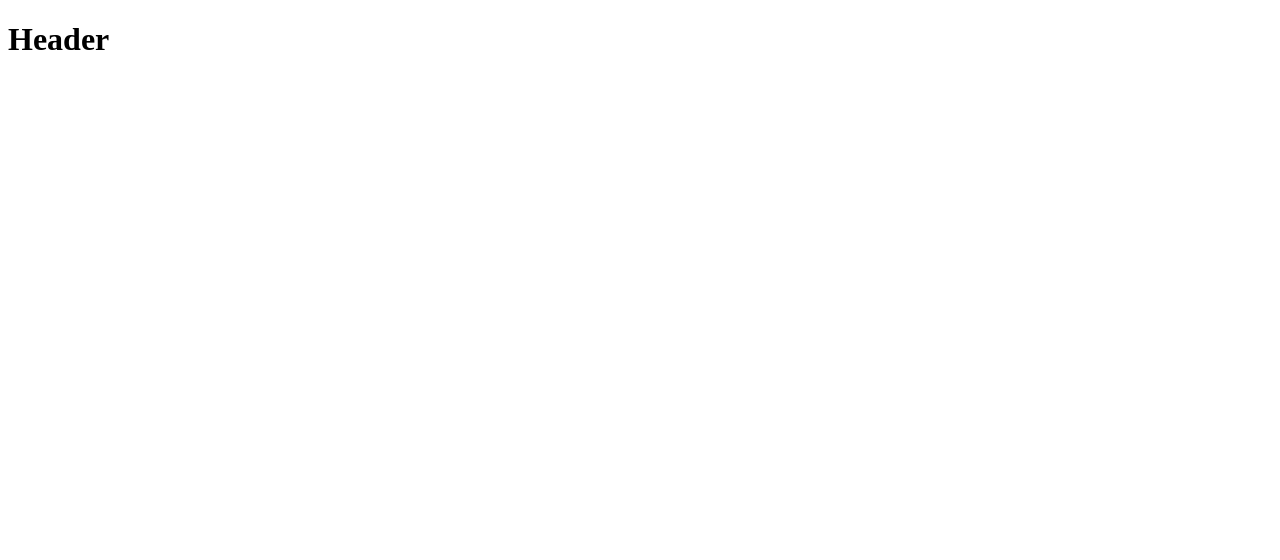
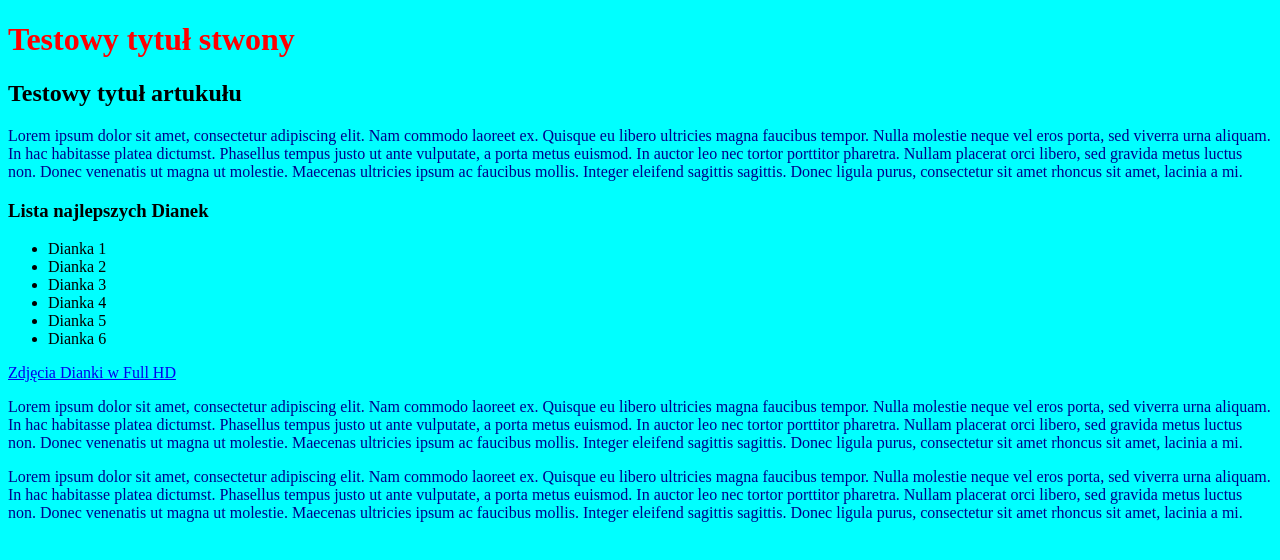
Before and after one commit to dmartseniuk/javascript-course, a plain HTML site: page index.html in a window 1280 px wide. Drawn offline with Linux system fonts and the light colour scheme.

Commit message:
Base config

```diff
--- /dev/null
+++ b/index.css
@@ -0,0 +1,15 @@
+body {
+  background-color: aqua;
+}
+
+p {
+  color: darkblue;
+}
+
+h1 {
+  color: red;
+}
+
+h1:hover {
+  color: white;
+}
--- a/index.html
+++ b/index.html
@@ -1,11 +1,70 @@
 <!DOCTYPE html>
 <html lang="en">
-<head>
-    <meta charset="UTF-8">
-    <meta name="viewport" content="width=device-width, initial-scale=1.0">
-    <title>Document</title>
-</head>
-<body>
-    <h1>Header</h1>
-</body>
+  <head>
+    <meta charset="UTF-8" />
+    <meta name="viewport" content="width=device-width, initial-scale=1.0" />
+    <title>Dianka</title>
+
+    <link rel="stylesheet" href="index.css" />
+  </head>
+  <body>
+    <h1>Testowy tytuł stwony</h1>
+    <article>
+      <h2>Testowy tytuł artukułu</h2>
+      <section>
+        <p>
+          Lorem ipsum dolor sit amet, consectetur adipiscing elit. Nam commodo
+          laoreet ex. Quisque eu libero ultricies magna faucibus tempor. Nulla
+          molestie neque vel eros porta, sed viverra urna aliquam. In hac
+          habitasse platea dictumst. Phasellus tempus justo ut ante vulputate, a
+          porta metus euismod. In auctor leo nec tortor porttitor pharetra.
+          Nullam placerat orci libero, sed gravida metus luctus non. Donec
+          venenatis ut magna ut molestie. Maecenas ultricies ipsum ac faucibus
+          mollis. Integer eleifend sagittis sagittis. Donec ligula purus,
+          consectetur sit amet rhoncus sit amet, lacinia a mi.
+        </p>
+      </section>
+      <section>
+        <h3>Lista najlepszych Dianek</h3>
+        <ul>
+          <li>Dianka 1</li>
+          <li>Dianka 2</li>
+          <li>Dianka 3</li>
+          <li>Dianka 4</li>
+          <li>Dianka 5</li>
+          <li>Dianka 6</li>
+        </ul>
+      </section>
+      <section>
+        <a href="dianka.com">Zdjęcia Dianki w Full HD</a>
+      </section>
+      <section>
+        <p>
+          Lorem ipsum dolor sit amet, consectetur adipiscing elit. Nam commodo
+          laoreet ex. Quisque eu libero ultricies magna faucibus tempor. Nulla
+          molestie neque vel eros porta, sed viverra urna aliquam. In hac
+          habitasse platea dictumst. Phasellus tempus justo ut ante vulputate, a
+          porta metus euismod. In auctor leo nec tortor porttitor pharetra.
+          Nullam placerat orci libero, sed gravida metus luctus non. Donec
+          venenatis ut magna ut molestie. Maecenas ultricies ipsum ac faucibus
+          mollis. Integer eleifend sagittis sagittis. Donec ligula purus,
+          consectetur sit amet rhoncus sit amet, lacinia a mi.
+        </p>
+      </section>
+      <section>
+        <p>
+          Lorem ipsum dolor sit amet, consectetur adipiscing elit. Nam commodo
+          laoreet ex. Quisque eu libero ultricies magna faucibus tempor. Nulla
+          molestie neque vel eros porta, sed viverra urna aliquam. In hac
+          habitasse platea dictumst. Phasellus tempus justo ut ante vulputate, a
+          porta metus euismod. In auctor leo nec tortor porttitor pharetra.
+          Nullam placerat orci libero, sed gravida metus luctus non. Donec
+          venenatis ut magna ut molestie. Maecenas ultricies ipsum ac faucibus
+          mollis. Integer eleifend sagittis sagittis. Donec ligula purus,
+          consectetur sit amet rhoncus sit amet, lacinia a mi.
+        </p>
+      </section>
+    </article>
+    <script src="index.js" />
+  </body>
 </html>
```
Also changed, not shown: index.js (added).
